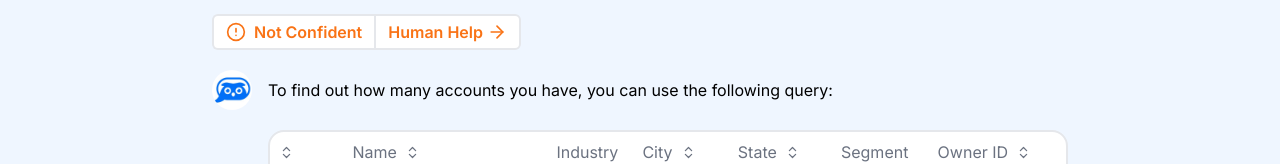
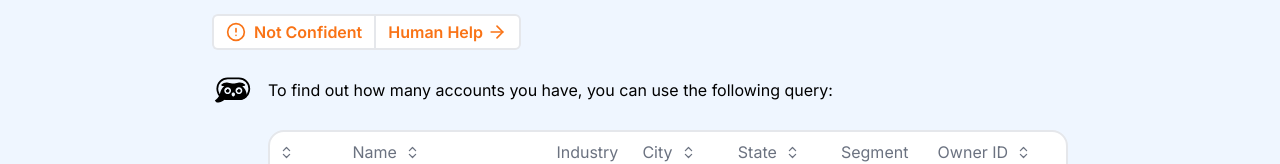
Before and after one commit to MichaelSukkiSong/noxudata_fe, a Next.js app: page / in a window 1280 px wide. Shown: the part 162-326 px from the top of the page. Built offline with nearby package versions, Linux system fonts and the light colour scheme.

Commit message:
fix: company logo

```diff
--- a/src/components/MiddleSection.tsx
+++ b/src/components/MiddleSection.tsx
@@ -30,7 +30,7 @@ const MiddleSection = () => {
       <div className="flex mb-5 md:justify-start justify-center items-center gap-4 text-black">
         <div>
           <Image
-            src="/noxudata_logo.jpeg"
+            src="/logo mark.svg"
             width={40}
             height={40}
             alt="Picture of a person"
```
Also changed, not shown: public/1b25ee1372c134a5a04c9f4e466a960d.jpeg (added), public/logo mark.svg (added).
